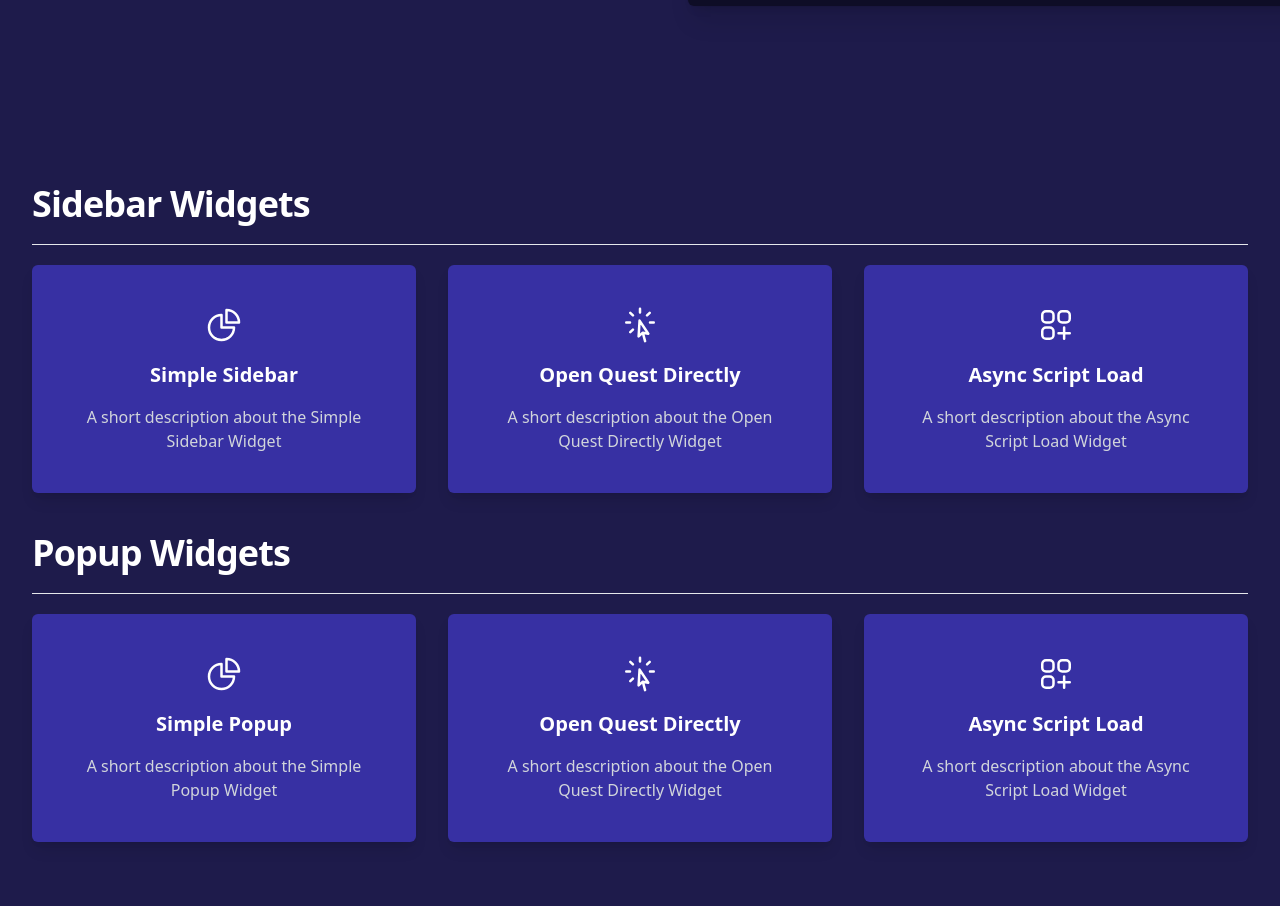
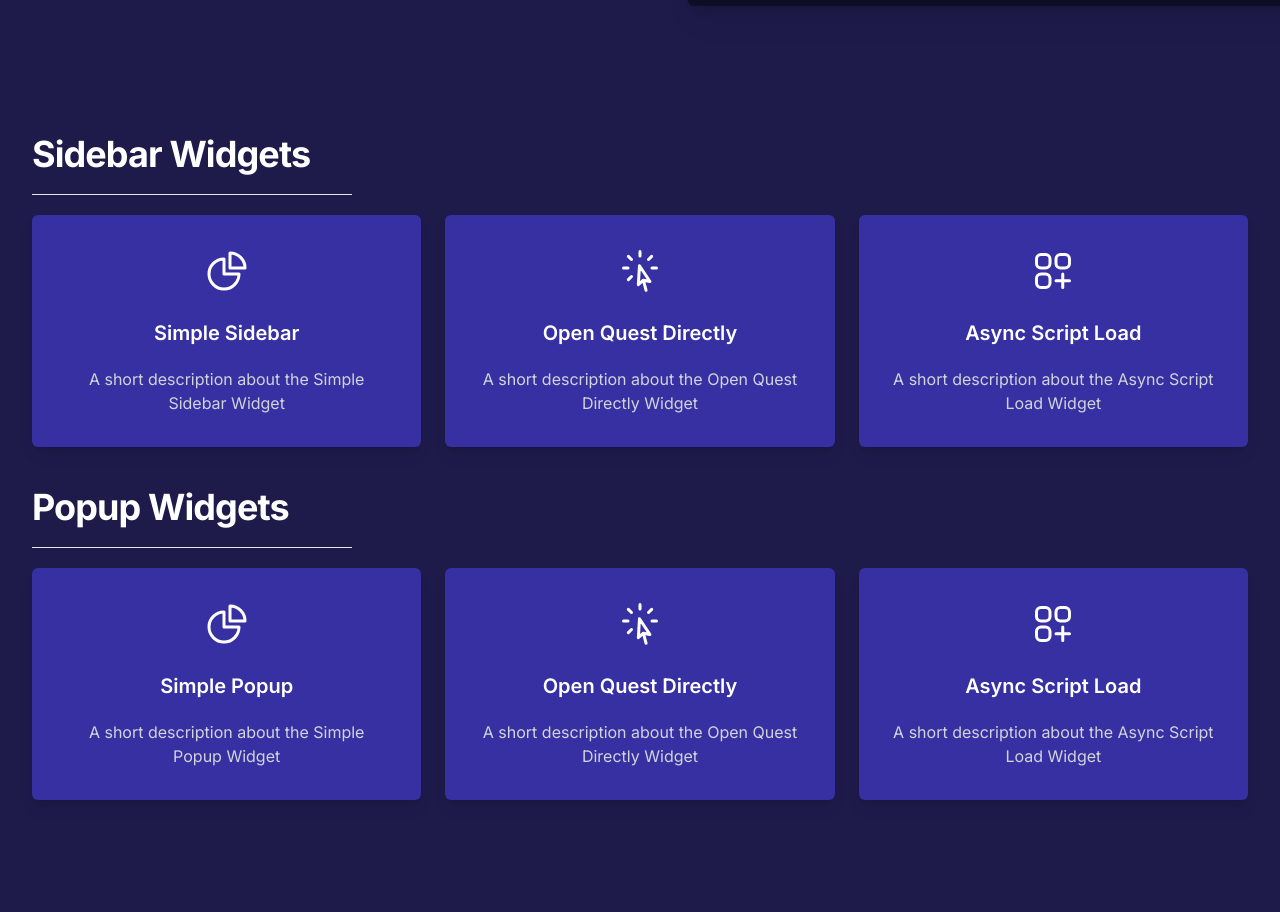
Before and after one commit to rmagon/airlyft-widget-demo, a Nuxt app: page / in a window 1280 px wide. Shown: the part 680-1592 px from the top of the page. Built offline with nearby package versions, Linux system fonts and the light colour scheme.

Commit message:
Redesign the Demo Page

```diff
--- /dev/null
+++ b/assets/css/main.css
@@ -0,0 +1 @@
+@import url('https://fonts.googleapis.com/css2?family=Inter:wght@100..900&display=swap');
--- a/components/Cards.vue
+++ b/components/Cards.vue
@@ -1,54 +1,46 @@
 <template>
-    <div class="bg-indigo-950 py-12 sm:py-16 mx-auto">
+    <div class="py-12 sm:py-16 mx-auto">
         <div class="px-6 lg:px-8">
-            <div class="mx-auto max-w-2xl lg:mx-0">
+            <div class="mx-auto max-w-xs lg:mx-0 border-b pb-5 text-center lg:text-left">
                 <h2 class="text-3xl font-bold tracking-tight text-white
                  sm:text-4xl">Sidebar Widgets</h2>
             </div>
             <div
-                class="mx-auto mt-5 grid max-w-2xl grid-cols-1 gap-x-8 gap-y-8 border-t border-gray-200 pt-5 sm:pt-5 lg:mx-0 lg:max-w-none lg:grid-cols-3">
-                <article v-for="sidebar in sidebar" :key="sidebar.name"
-                    class="flex max-w-xl flex-col items-start justify-between bg-indigo-800 hover:bg-indigo-700 p-10 rounded-md text-center text-white shadow-lg">
+                class="mt-5">
+                <ul role="list" class="grid grid-cols-1 gap-6 sm:grid-cols-2 md:grid-cols-3">
+                <li v-for="sidebar in sidebar" :key="sidebar.name"
+                    class="col-span-1 flex flex-col text-center bg-indigo-800 hover:bg-indigo-700 rounded-md text-white shadow-lg mx-auto">
                     <NuxtLink :to="sidebar.href">
-                        <div class="flex justify-center items-center flex-col space-y-4">
-                            <div class="w-10 ">
-                                <component :is="sidebar.icon" />
-                            </div>
-                            <span class="text-xl font-semibold dark:text-light">
-                                {{ sidebar.name }}
-                            </span>
-                            <div class="text-gray-300">
-                                {{ sidebar.description }}
-                            </div>
+                        <div class="flex-1 flex flex-col p-8">
+                            <component :is="sidebar.icon" class="w-12 mx-auto" />
+                            <h3 class="mt-6 text-xl font-semibold">{{ sidebar.name }}</h3>
+                            <p class="text-gray-300 text-md mt-5 max-w-sm lg:max-w-xl">{{ sidebar.description }}</p>
                         </div>
                     </NuxtLink>
-                </article>
+                </li>
+            </ul>
             </div>
         </div>
 
         <div class="px-6 lg:px-8 mt-10">
-            <div class="mx-auto max-w-2xl lg:mx-0">
+            <div class="mx-auto max-w-xs lg:mx-0 border-b pb-5 text-center lg:text-left">
                 <h2 class="text-3xl font-bold tracking-tight text-white
                  sm:text-4xl">Popup Widgets</h2>
             </div>
             <div
-                class="mx-auto mt-5 grid max-w-2xl grid-cols-1 gap-x-8 gap-y-8 border-t border-gray-200 pt-5 sm:pt-5 lg:mx-0 lg:max-w-none lg:grid-cols-3">
-                <article v-for="popup in popup" :key="popup.name"
-                    class="flex max-w-xl flex-col items-start justify-between bg-indigo-800 hover:bg-indigo-700 p-10 rounded-md text-center text-white shadow-lg">
+                class="mt-5">
+                <ul role="list" class="grid grid-cols-1 gap-6 sm:grid-cols-2 md:grid-cols-3">
+                <li v-for="popup in popup" :key="popup.name"
+                    class="col-span-1 flex flex-col text-center bg-indigo-800 hover:bg-indigo-700 rounded-md text-white shadow-lg mx-auto">
                     <NuxtLink :to="popup.href">
-                        <div class="flex justify-center items-center flex-col space-y-4">
-                            <div class="w-10 ">
-                                <component :is="popup.icon" />
-                            </div>
-                            <span class="text-xl font-semibold dark:text-light">
-                                {{ popup.name }}
-                            </span>
-                            <div class="text-gray-300">
-                                {{ popup.description }}
-                            </div>
+                        <div class="flex-1 flex flex-col p-8">
+                            <component :is="popup.icon" class="w-12 mx-auto" />
+                            <h3 class="mt-6 text-xl font-semibold">{{ popup.name }}</h3>
+                            <p class="text-gray-300 text-md mt-5 max-w-sm lg:max-w-xl">{{ popup.description }}</p>
                         </div>
                     </NuxtLink>
-                </article>
+                </li>
+            </ul>
             </div>
         </div>
     </div>
@@ -56,9 +48,9 @@
 
 <script setup>
 import {
-  ChartPieIcon,
-  CursorArrowRaysIcon,
-  SquaresPlusIcon,
+    ChartPieIcon,
+    CursorArrowRaysIcon,
+    SquaresPlusIcon,
 } from '@heroicons/vue/24/outline'
 
 const sidebar = [
@@ -120,4 +112,34 @@ const popup = [
     //         'A short description about the Hide XP and cFuel Widget',
     // },
 ]
+
+const people = [
+    {
+        name: 'Jane Cooper',
+        title: 'Paradigm Representative',
+        role: 'Admin',
+        email: 'janecooper@example.com',
+        telephone: '+1-202-555-0170',
+        imageUrl:
+            'https://images.unsplash.com/photo-1494790108377-be9c29b29330?ixlib=rb-1.2.1&ixid=eyJhcHBfaWQiOjEyMDd9&auto=format&fit=facearea&facepad=4&w=256&h=256&q=60',
+    },
+    {
+        name: 'Jane Cooper',
+        title: 'Paradigm Representative',
+        role: 'Admin',
+        email: 'janecooper@example.com',
+        telephone: '+1-202-555-0170',
+        imageUrl:
+            'https://images.unsplash.com/photo-1494790108377-be9c29b29330?ixlib=rb-1.2.1&ixid=eyJhcHBfaWQiOjEyMDd9&auto=format&fit=facearea&facepad=4&w=256&h=256&q=60',
+    },
+    {
+        name: 'Jane Cooper',
+        title: 'Paradigm Representative',
+        role: 'Admin',
+        email: 'janecooper@example.com',
+        telephone: '+1-202-555-0170',
+        imageUrl:
+            'https://images.unsplash.com/photo-1494790108377-be9c29b29330?ixlib=rb-1.2.1&ixid=eyJhcHBfaWQiOjEyMDd9&auto=format&fit=facearea&facepad=4&w=256&h=256&q=60',
+    },
+]
 </script>
--- a/nuxt.config.ts
+++ b/nuxt.config.ts
@@ -2,6 +2,9 @@
 export default defineNuxtConfig({
   compatibilityDate: '2024-04-03',
   devtools: { enabled: true },
+  css: [
+    '@/assets/css/main.css',
+  ],
   modules: ['@nuxtjs/tailwindcss'],
   tailwindcss: {
     configPath: 'tailwind.config.js',
--- a/pages/index.vue
+++ b/pages/index.vue
@@ -1,14 +1,16 @@
 <template>
-  <div class="bg-indigo-950 h-dvh overflow-hidden pb-8 sm:pb-12 lg:pb-12">
+  <div class="bg-indigo-950 overflow-x-hidden">
+    <div class="pb-8 sm:pb-12 lg:pb-12">
       <div class="pt-8 sm:pt-12 lg:relative lg:py-48">
         <div class="max-w-md px-4 sm:max-w-3xl sm:px-6 lg:px-8 lg:max-w-7xl lg:grid lg:grid-cols-2 lg:gap-24">
           <div>
             <div class="mt-20">
               <div class="mt-6 sm:max-w-xl">
-              <h1
-                class="text-4xl tracking-tight font-extrabold text-white sm:text-5xl">
+                <h1 class="text-4xl tracking-tight font-extrabold text-white sm:text-5xl">
                   <span class="block">Welcome to AirLyft 🚀</span>
-                <span class="pb-3 block bg-clip-text text-transparent bg-gradient-to-r from-pink-200 to-yellow-400">Widget Demo</span>
+                  <span
+                    class="pb-3 block bg-clip-text text-transparent bg-gradient-to-r from-pink-200 to-yellow-400">Widget
+                    Demo</span>
                 </h1>
                 <p class="mt-6 text-xl text-gray-400">Click the button below to learn how to integrate
                   widgets in your project.</p>
@@ -41,14 +43,16 @@
               </svg>
             </div>
             <div class="relative pl-4 -mr-40 sm:mx-auto sm:max-w-3xl sm:px-0 lg:max-w-none lg:h-full lg:pl-12">
-            <img class="w-full rounded-md shadow-xl ring-1 ring-black ring-opacity-5 lg:h-full lg:w-auto lg:max-w-none"
+              <img
+                class="w-full rounded-md shadow-xl ring-1 ring-black ring-opacity-5 lg:h-full lg:w-auto lg:max-w-none"
                 src="../public/airlyft-home.png" alt="AirLyft Home Page" />
             </div>
           </div>
         </div>
       </div>
+      <Cards />
     </div>
-  <Cards />
+  </div>
 </template>
 
 <script>
--- a/pages/sidebar/simple.vue
+++ b/pages/sidebar/simple.vue
@@ -1,31 +1,32 @@
 <template>
-  <div class="">
-    <div class="h-dvh overflow-hidden flex items-center justify-center text-white bg-purple-950">
-      <div class="relative isolate px-6 pt-14 lg:px-8">
-        <div class="absolute inset-x-0 -top-40 -z-10 transform-gpu overflow-hidden blur-3xl sm:-top-80"
-          aria-hidden="true">
-          <div
-            class="relative left-[calc(50%-11rem)] aspect-[1155/678] w-[36.125rem] -translate-x-1/2 rotate-[30deg] bg-gradient-to-tr from-[#ff80b5] to-[#9089fc] opacity-30 sm:left-[calc(50%-30rem)] sm:w-[72.1875rem]"
-            style="clip-path: polygon(74.1% 44.1%, 100% 61.6%, 97.5% 26.9%, 85.5% 0.1%, 80.7% 2%, 72.5% 32.5%, 60.2% 62.4%, 52.4% 68.1%, 47.5% 58.3%, 45.2% 34.5%, 27.5% 76.7%, 0.1% 64.9%, 17.9% 100%, 27.6% 76.8%, 76.1% 97.7%, 74.1% 44.1%)" />
-        </div>
-        <div class="mx-auto max-w-2xl py-32 sm:py-48 lg:py-56">
-          <div class="text-center">
-            <h1 class="text-4xl font-bold tracking-tight text-white sm:text-6xl">Simple Sidebar</h1>
-            <p class="mt-6 text-lg leading-8 text-gray-400">Click on the button in the lower right corner of the screen
-              to see how the Simple Sidebar Widget would work.</p>
-          </div>
-        </div>
-        <div
-          class="absolute inset-x-0 top-[calc(100%-13rem)] -z-10 transform-gpu overflow-hidden blur-3xl sm:top-[calc(100%-30rem)]"
-          aria-hidden="true">
-          <div
-            class="relative left-[calc(50%+3rem)] aspect-[1155/678] w-[36.125rem] -translate-x-1/2 bg-gradient-to-tr from-[#ff80b5] to-[#9089fc] opacity-30 sm:left-[calc(50%+36rem)] sm:w-[72.1875rem]"
-            style="clip-path: polygon(74.1% 44.1%, 100% 61.6%, 97.5% 26.9%, 85.5% 0.1%, 80.7% 2%, 72.5% 32.5%, 60.2% 62.4%, 52.4% 68.1%, 47.5% 58.3%, 45.2% 34.5%, 27.5% 76.7%, 0.1% 64.9%, 17.9% 100%, 27.6% 76.8%, 76.1% 97.7%, 74.1% 44.1%)" />
-        </div>
+  <div class="bg-purple-custom">
+    <div class="max-w-7xl mx-auto py-16 px-4 sm:py-24 sm:px-6 lg:px-8">
+      <div class="text-center mt-10">
+        <svg xmlns="http://www.w3.org/2000/svg" viewBox="0 0 24 24" fill="currentColor"
+          class="w-16 lg:w-24 mx-auto my-5 text-purple-400">
+          <path fill-rule="evenodd"
+            d="M9.315 7.584C12.195 3.883 16.695 1.5 21.75 1.5a.75.75 0 0 1 .75.75c0 5.056-2.383 9.555-6.084 12.436A6.75 6.75 0 0 1 9.75 22.5a.75.75 0 0 1-.75-.75v-4.131A15.838 15.838 0 0 1 6.382 15H2.25a.75.75 0 0 1-.75-.75 6.75 6.75 0 0 1 7.815-6.666ZM15 6.75a2.25 2.25 0 1 0 0 4.5 2.25 2.25 0 0 0 0-4.5Z"
+            clip-rule="evenodd" />
+          <path
+            d="M5.26 17.242a.75.75 0 1 0-.897-1.203 5.243 5.243 0 0 0-2.05 5.022.75.75 0 0 0 .625.627 5.243 5.243 0 0 0 5.022-2.051.75.75 0 1 0-1.202-.897 3.744 3.744 0 0 1-3.008 1.51c0-1.23.592-2.323 1.51-3.008Z" />
+        </svg>
+
+        <h2 class="text-4xl text-gray-900 sm:text-5xl sm:tracking-tight lg:text-6xl">Simple Sidebar Widget
+        </h2>
+        <p class="max-w-md md:max-w-2xl lg:max-w-7xl mt-5 mx-auto text-xl text-gray-500">The AirLyft Widget
+          allows you to create
+          onboarding flows, run quests, and campaigns easily on your own domain.</p>
       </div>
     </div>
+    <DemoSteps />
   </div>
 </template>
+
+<style>
+.bg-purple-custom {
+  background-color: hsl(270 100% 97%);
+}
+</style>
 
 <script setup>
 useHead({
--- a/tailwind.config.js
+++ b/tailwind.config.js
@@ -5,4 +5,11 @@ module.exports = {
       './nuxt.config.{js,ts}',
     ],
     plugins: [],
+    theme: {
+      extend: {
+        fontFamily: {
+          sans: ['Inter', 'sans-serif'],
+        }
+      }
+    }
   }
```
Also changed, not shown: components/DemoSteps.vue (added, +71 -0 lines), public/widget-demo.svg (added). Lines whose indentation alone changed are shown as unchanged.
